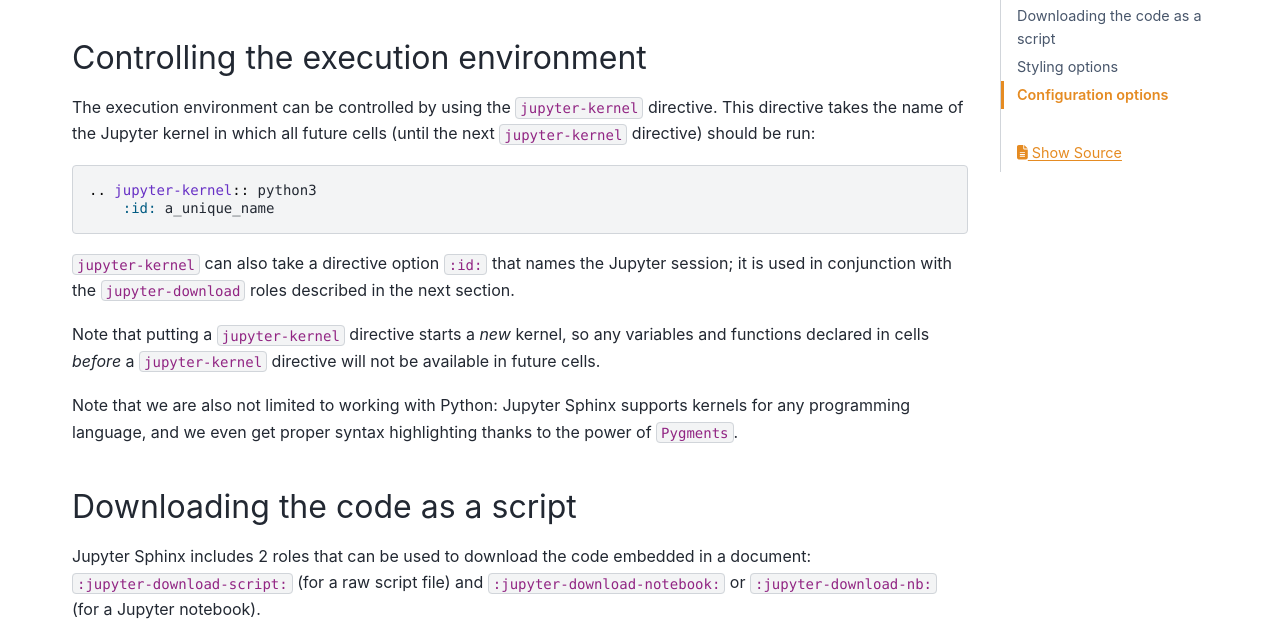
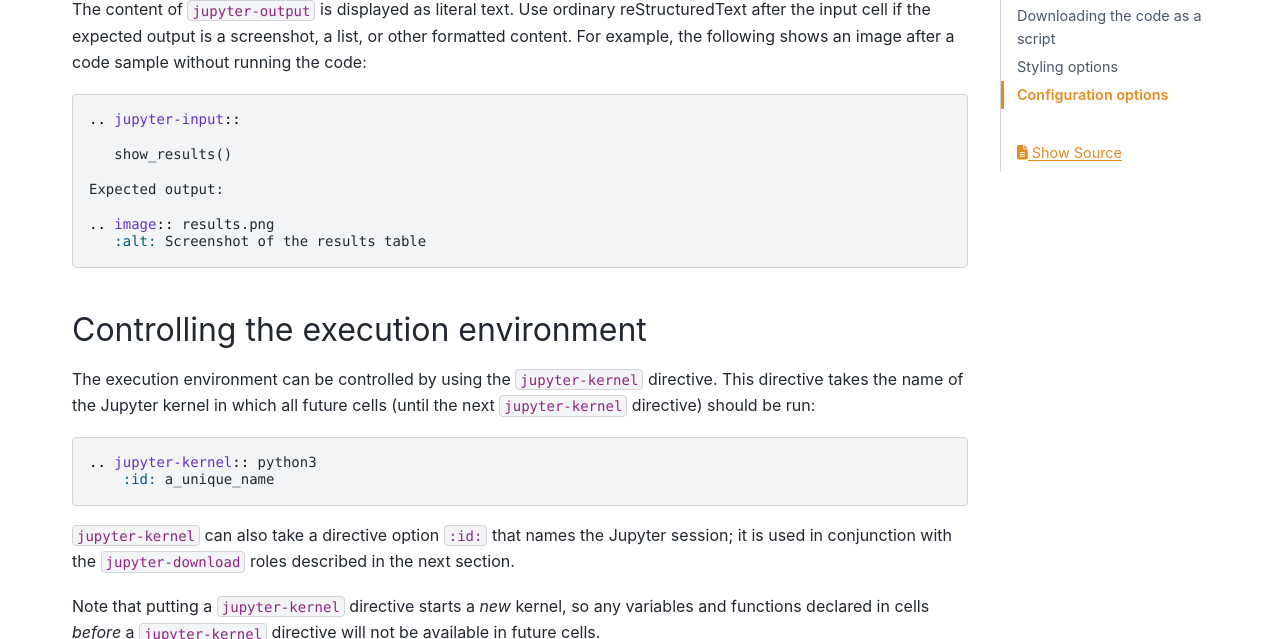
Before and after one commit to jupyter/jupyter-sphinx, a Sphinx documentation site: the page built from docs/options.rst, in a window 1280 px wide and 900 px high, scrolled down 4293 px, cut to the strip 261-900 px from the top of the window. Built offline with Sphinx 7.4.7 and the PyData theme 0.15.4, drawn with Linux system fonts in a browser that asks for light colours; cross-references to code outside the pages are shown as plain code.

Commit message:
Document how to show a static screenshot after a Jupyter input
AI assistance was used to prepare this change.

```diff
--- a/docs/options.rst
+++ b/docs/options.rst
@@ -227,6 +227,22 @@ produces:
 
     hello, world!
 
+The content of ``jupyter-output`` is displayed as literal text. Use ordinary
+reStructuredText after the input cell if the expected output is a screenshot,
+a list, or other formatted content. For example, the following shows an image
+after a code sample without running the code:
+
+.. code-block:: rst
+
+   .. jupyter-input::
+
+      show_results()
+
+   Expected output:
+
+   .. image:: results.png
+      :alt: Screenshot of the results table
+
 Controlling the execution environment
 -------------------------------------
 The execution environment can be controlled by using the ``jupyter-kernel`` directive. This directive takes the name of the Jupyter kernel in which all future cells (until the next ``jupyter-kernel`` directive) should be run:
```
